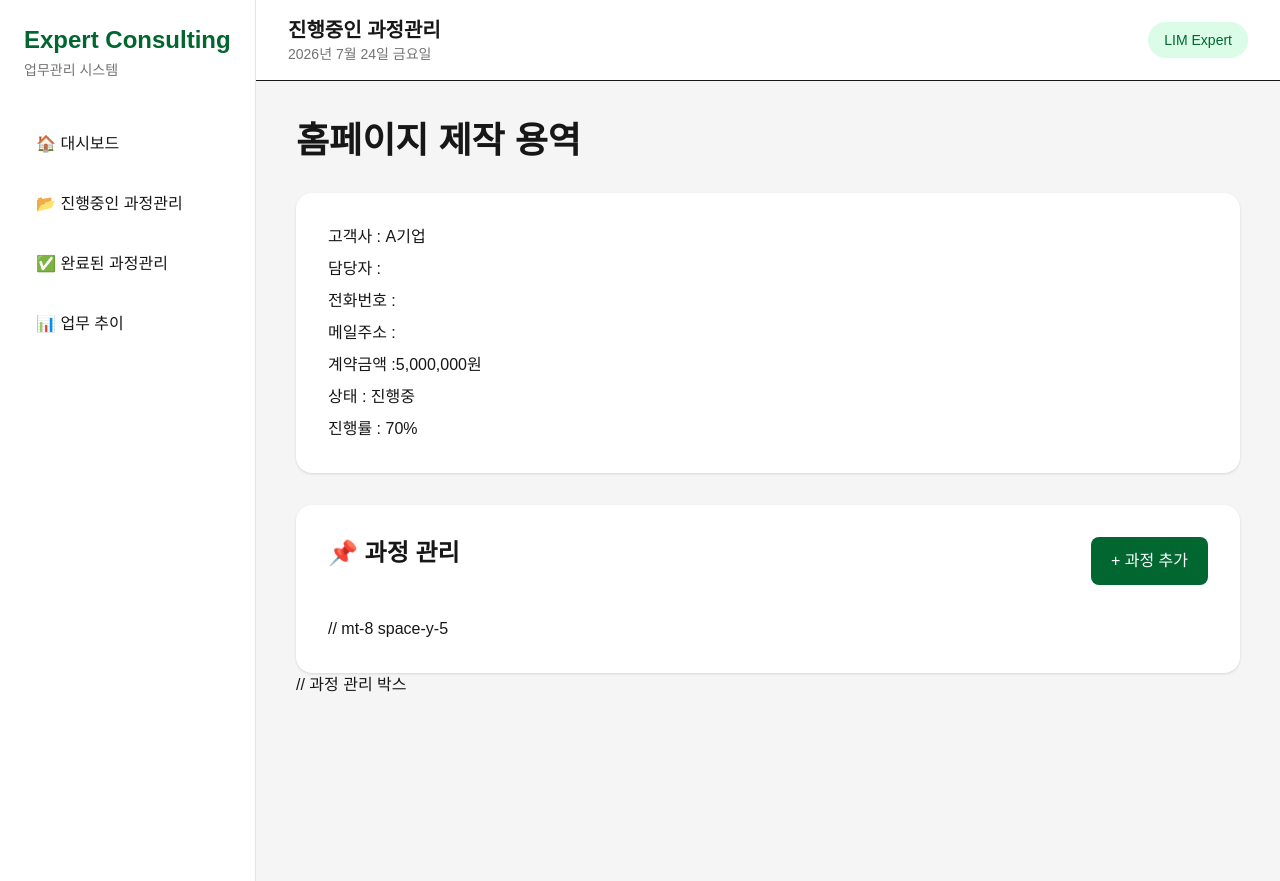
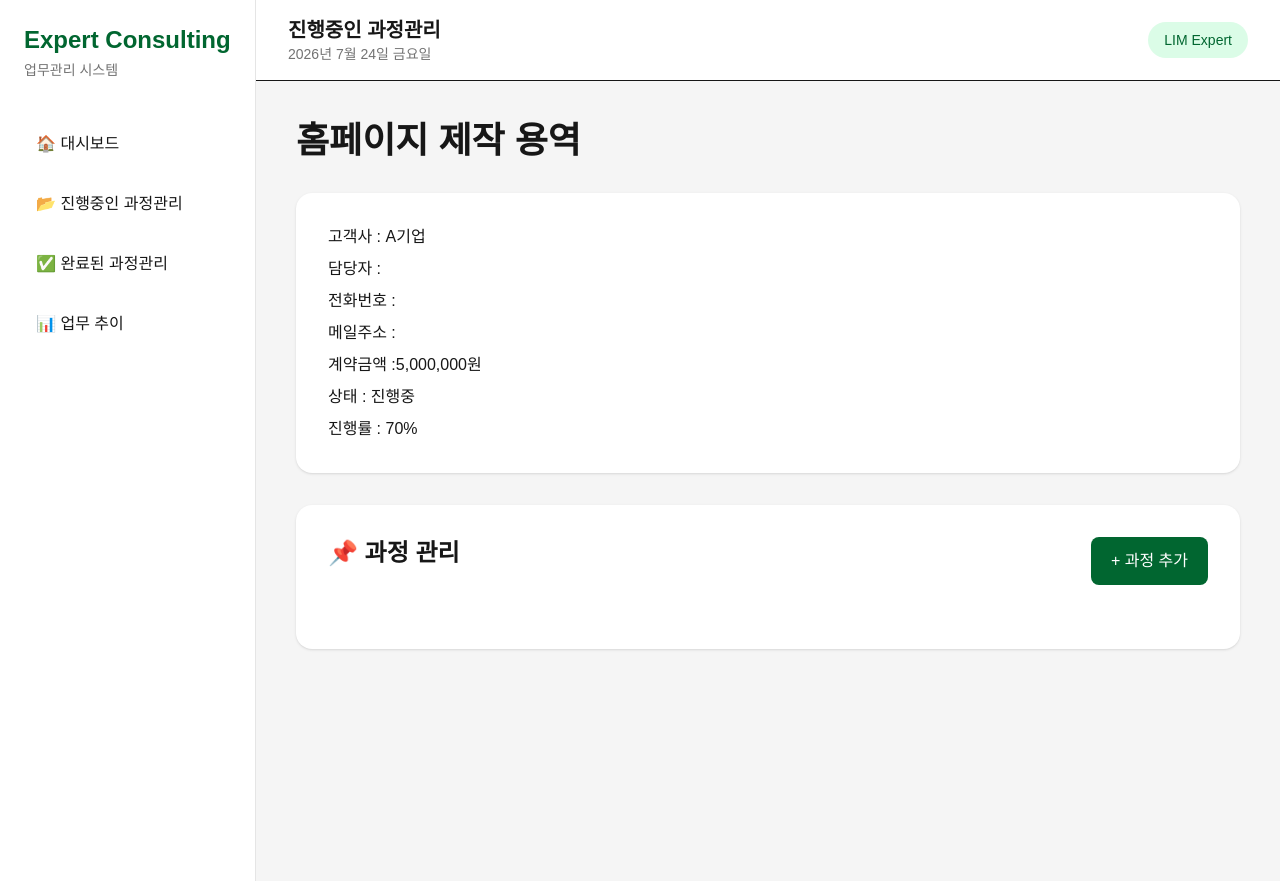
Before and after one commit to lgulv9809-dev/hrd-dashboard, a Next.js app: page /projects/1 in a window 1280 px wide. Built offline with nearby package versions, Linux system fonts and the light colour scheme.

Commit message:
테스트18-1

```diff
--- a/app/projects/[id]/page.tsx
+++ b/app/projects/[id]/page.tsx
@@ -1309,10 +1309,10 @@ className="bg-blue-600 text-white rounded p-3"
 
 }
 
-</div>   // mt-8 space-y-5
+</div>
 
 
-</div>   // 과정 관리 박스
+</div>
 
 
 </main>
```
